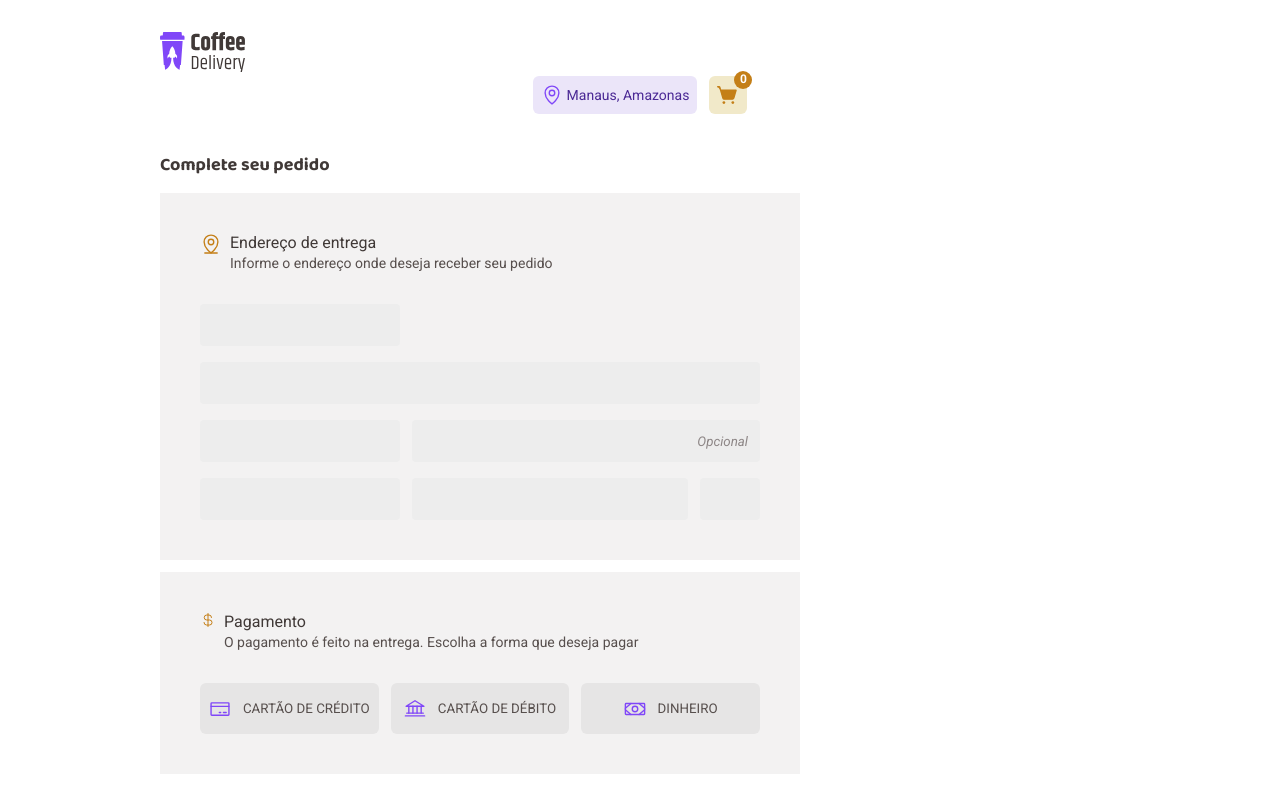
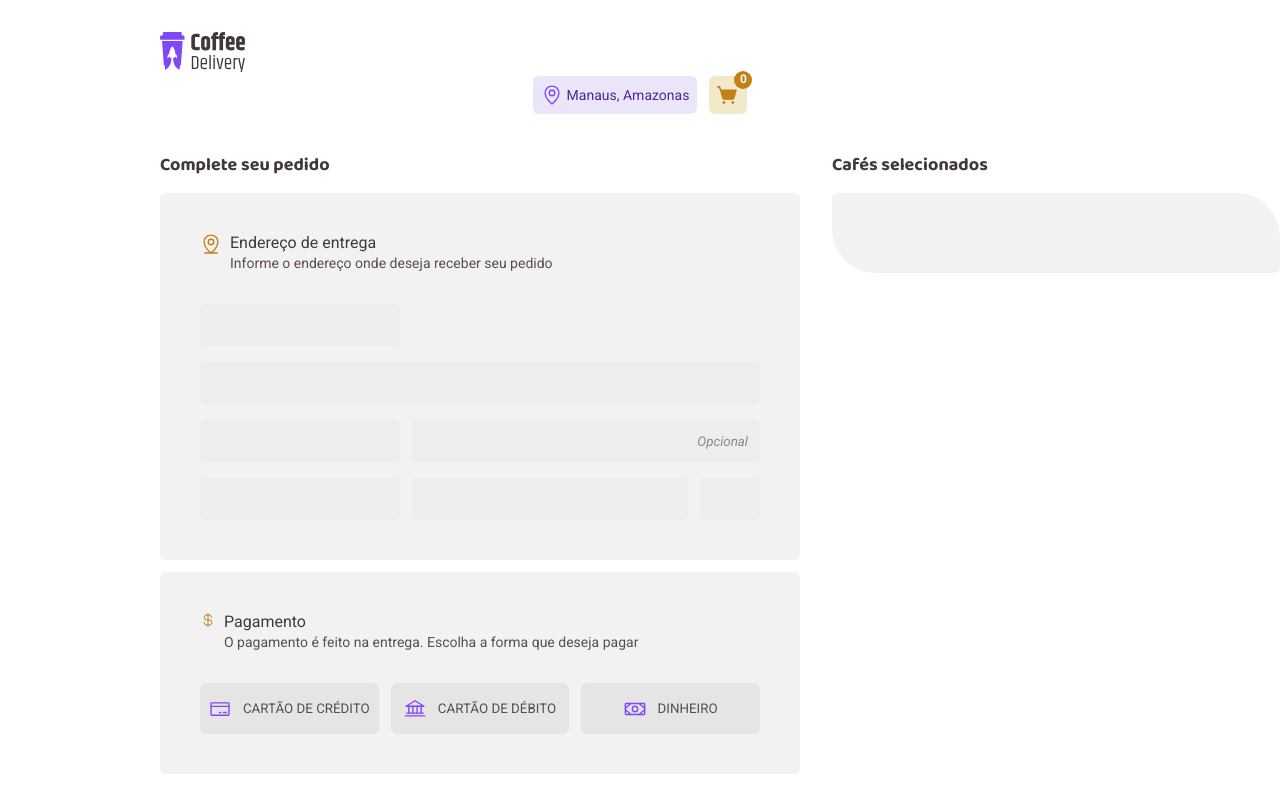
Before and after one commit to dev-alves/coffee-delivery, a React (Vite) app: page /cart in a window 1280 px wide. Shown: the top 812 px of the page. Built offline with nearby package versions, Linux system fonts and the light colour scheme; the HTML template or start-up script is replaced by a standard one.

Commit message:
adiciona componente de detalhes da compra

```diff
--- a/src/components/Catalog/styles.ts
+++ b/src/components/Catalog/styles.ts
@@ -81,7 +81,7 @@ const BaseCatalogComponent = styled.div`
       font-size: ${(props) => props.theme['text-title-m'].size};
       font-weight: ${(props) => props.theme['text-title-m'].weight};
       color: ${(props) => props.theme['base-text']};
-      padding-right: 20px;
+      padding-right: 15px;
     }
 
     span:before {
@@ -99,7 +99,7 @@ const BaseInputContainer = styled.div`
   display: flex;
   justify-content: space-between;
   align-items: center;
-  width: 4.5rem;
+  margin-right: 8px;
   height: 38px;
   padding: 0.9rem;
   background: ${(props) => props.theme['base-button']};
--- a/src/pages/Cart/index.tsx
+++ b/src/pages/Cart/index.tsx
@@ -1,4 +1,4 @@
-import { CurrencyDollar, MapPinLine } from 'phosphor-react'
+import { CurrencyDollar, MapPinLine, Minus, Plus } from 'phosphor-react'
 import {
   FormInfoAddressContainer,
   AddressInputsContainer,
@@ -6,21 +6,38 @@ import {
   FormContainer,
   FormInfoPaymentContainer,
   PaymentInfoContainer,
+  OrderAddressContainer,
+  DetailsOrderContainer,
+  FormInfoDetailsOrder,
+  CoffesContainer,
+  CoffeAmountContainer,
+  CoffeAmountDetailsContainer,
+  CoffesInputsContainer,
+  CoffePlusAndMinusContainer,
+  CoffeValueContainer,
 } from './styles'
 import { InputText } from '../../components/InputText'
 import { useContext, useState } from 'react'
 import { CoffeContext } from '../../contexts/CoffeeContext'
 import { Select } from '../../components/Select'
 import { TypeSelect } from '../../components/Select/typeSelect'
+import { ButtonRemove } from '../../components/Remove'
+import { Input } from '../../components/Catalog/styles'
 
 export function Cart() {
   const { coffes } = useContext(CoffeContext)
   const [selectedPaymentMethod, setSelectedPaymentMethod] =
     useState<TypeSelect>()
+
+  const formatterBR = new Intl.NumberFormat('pt-BR', {
+    style: 'currency',
+    currency: 'BRL',
+  })
   return (
     <Container>
+      <FormContainer>
+        <OrderAddressContainer>
           <h1>Complete seu pedido</h1>
-      <FormContainer>
           <FormInfoAddressContainer>
             <header>
               <div>
@@ -77,7 +94,8 @@ export function Cart() {
               <div>
                 <h1>Pagamento</h1>
                 <p>
-                O pagamento é feito na entrega. Escolha a forma que deseja pagar
+                  O pagamento é feito na entrega. Escolha a forma que deseja
+                  pagar
                 </p>
               </div>
             </header>
@@ -105,6 +123,40 @@ export function Cart() {
               </div>
             </PaymentInfoContainer>
           </FormInfoPaymentContainer>
+        </OrderAddressContainer>
+        <DetailsOrderContainer>
+          <h1>Cafés selecionados</h1>
+          <FormInfoDetailsOrder>
+            {coffes.map((coffe) => (
+              <CoffesContainer key={coffe.id}>
+                <div>
+                  <CoffeAmountContainer>
+                    <div>
+                      <img src={coffe.img} alt={coffe.alt} />
+                    </div>
+                    <CoffeAmountDetailsContainer>
+                      <div>
+                        <span>{coffe.name}</span>
+                        <CoffesInputsContainer>
+                          <CoffePlusAndMinusContainer>
+                            <Minus weight="bold" />
+                            <Input value={0} />
+                            <Plus weight="bold" />
+                          </CoffePlusAndMinusContainer>
+                          <ButtonRemove text="Remover" />
+                        </CoffesInputsContainer>
+                      </div>
+                    </CoffeAmountDetailsContainer>
+                  </CoffeAmountContainer>
+                  <CoffeValueContainer>
+                    <span>{formatterBR.format(9.9).replace('R$', '')}</span>
+                  </CoffeValueContainer>
+                </div>
+                <hr />
+              </CoffesContainer>
+            ))}
+          </FormInfoDetailsOrder>
+        </DetailsOrderContainer>
       </FormContainer>
     </Container>
   )
--- a/src/pages/Cart/styles.ts
+++ b/src/pages/Cart/styles.ts
@@ -2,22 +2,12 @@ import styled from 'styled-components'
 
 export const Container = styled.div`
   margin-top: 2.5rem;
-  width: 40rem;
-  height: 39.3215rem;
-
-  & > h1 {
-    font-family: '${(props) => props.theme['text-title-xs'].font}', sans-serif;
-    font-size: ${(props) => props.theme['text-title-xs'].size};
-    font-weight: ${(props) => props.theme['text-title-xs'].weight};
-    line-height: ${(props) => props.theme['text-title-xs'].lineHeight};
-    color: ${(props) => props.theme['base-subtitle']};
-    margin-bottom: 1rem;
-  }
 `
 
 const BaseFormInfoContainer = styled.div`
   background-color: ${(props) => props.theme['base-card']};
   padding: 2.5rem;
+  border-radius: 6px;
   header {
     display: flex;
     svg {
@@ -52,8 +42,24 @@ export const FormInfoPaymentContainer = styled(BaseFormInfoContainer)`
 `
 
 export const FormContainer = styled.form`
+  display: grid;
+  grid-template-columns: repeat(2, 1fr);
+  column-gap: 2rem;
+`
+
+export const OrderAddressContainer = styled.div`
   display: flex;
   flex-direction: column;
+  width: 40rem;
+  height: 39.3215rem;
+  & > h1 {
+    font-family: '${(props) => props.theme['text-title-xs'].font}', sans-serif;
+    font-size: ${(props) => props.theme['text-title-xs'].size};
+    font-weight: ${(props) => props.theme['text-title-xs'].weight};
+    line-height: ${(props) => props.theme['text-title-xs'].lineHeight};
+    color: ${(props) => props.theme['base-subtitle']};
+    margin-bottom: 1rem;
+  }
 `
 
 export const AddressInputsContainer = styled.div`
@@ -76,3 +82,109 @@ export const PaymentInfoContainer = styled.div`
     margin: 0 0.75rem;
   }
 `
+
+export const DetailsOrderContainer = styled(FormContainer)`
+  display: flex;
+  flex-direction: column;
+  width: 448px;
+  height: 31.125rem;
+  h1 {
+    font-family: '${(props) => props.theme['text-title-xs'].font}', sans-serif;
+    font-size: ${(props) => props.theme['text-title-xs'].size};
+    font-weight: ${(props) => props.theme['text-title-xs'].weight};
+    line-height: ${(props) => props.theme['text-title-xs'].lineHeight};
+    color: ${(props) => props.theme['base-subtitle']};
+    margin-bottom: 1rem;
+  }
+`
+
+export const FormInfoDetailsOrder = styled.div`
+  background-color: ${(props) => props.theme['base-card']};
+  padding: 2.5rem;
+  border-radius: 6px;
+  border-top-right-radius: 44px;
+  border-bottom-left-radius: 44px;
+`
+
+export const CoffesContainer = styled.div`
+  & > div {
+    display: flex;
+    justify-content: space-between;
+    align-items: flex-start;
+    border-spacing: 24px;
+  }
+  hr {
+    margin: 24px 0;
+    border: 1px ${(props) => props.theme['base-button']} solid;
+  }
+`
+
+export const CoffeAmountContainer = styled.div`
+  display: flex;
+  justify-content: center;
+  align-content: center;
+
+  img {
+    width: 64px;
+    height: 64px;
+    margin-right: 20px;
+  }
+
+  div span div {
+    display: flex;
+    flex-direction: column;
+  }
+`
+
+export const CoffeAmountDetailsContainer = styled.div`
+  display: flex;
+  div {
+    span {
+      font-family: ${(props) => props.theme['text-m-regular'].font};
+      font-weight: ${(props) => props.theme['text-m-regular'].weight};
+      font-size: ${(props) => props.theme['text-m-regular'].size};
+      display: inline-block;
+      margin-bottom: 8px;
+    }
+  }
+`
+
+export const CoffesInputsContainer = styled.div`
+  display: flex;
+`
+
+export const CoffePlusAndMinusContainer = styled.div`
+  display: flex;
+  justify-content: space-between;
+  align-items: center;
+  margin-right: 8px;
+  height: 32px;
+  padding: 0.9rem;
+  background: ${(props) => props.theme['base-button']};
+  border-radius: 6px;
+
+  svg {
+    cursor: pointer;
+    color: ${(props) => props.theme.purple};
+    &:hover {
+      color: ${(props) => props.theme['base-title']};
+    }
+  }
+`
+
+export const CoffeValueContainer = styled.div`
+  span {
+    font-family: '${(props) => props.theme['text-m-bold'].font}', sans-serif;
+    font-size: ${(props) => props.theme['text-m-bold'].size};
+    font-weight: ${(props) => props.theme['text-m-bold'].weight};
+    color: ${(props) => props.theme['base-text']};
+  }
+
+  span:before {
+    content: 'R$';
+    font-family: '${(props) => props.theme['text-m-bold'].font}', sans-serif;
+    font-size: ${(props) => props.theme['text-m-bold'].size};
+    font-weight: ${(props) => props.theme['text-m-bold'].weight};
+    color: ${(props) => props.theme['base-text']};
+  }
+`
```
Lines whose indentation alone changed are shown as unchanged.
